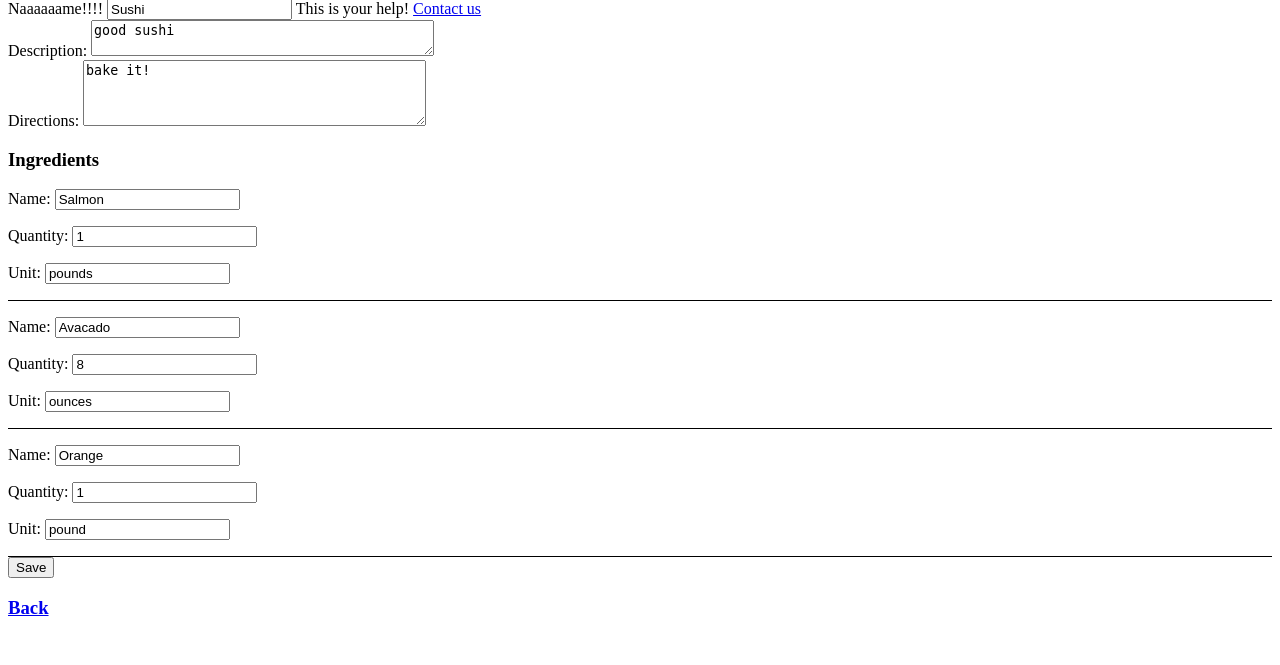
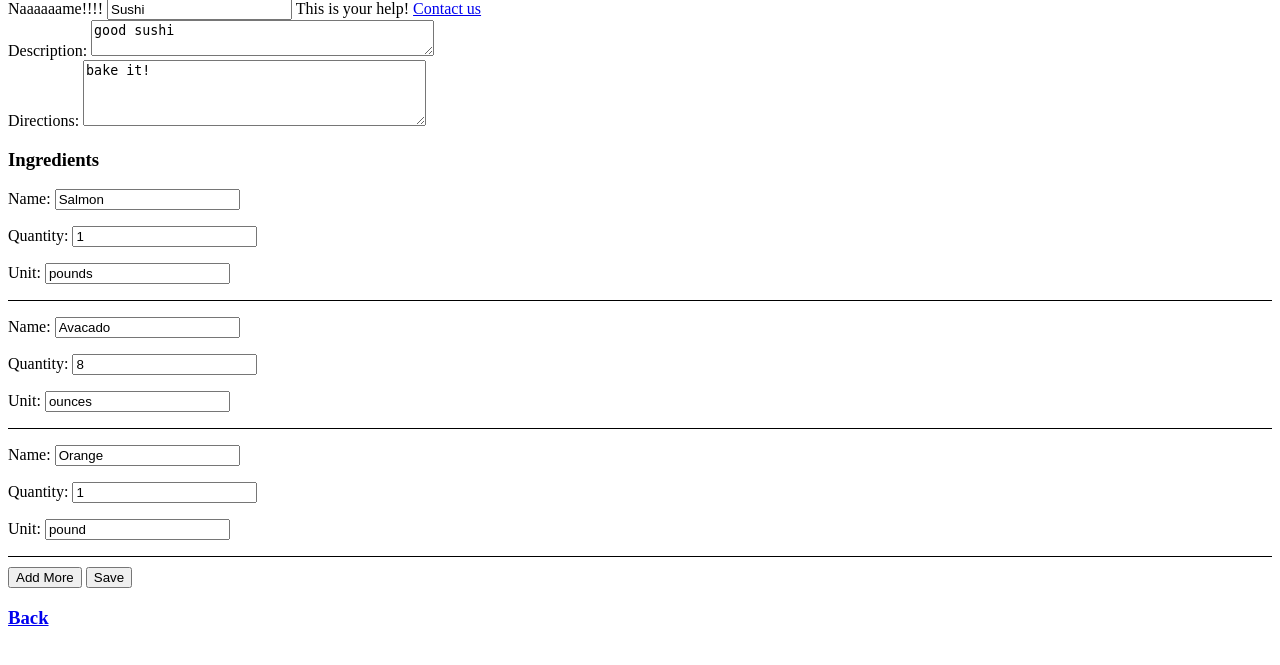
Before and after one commit to HomayoonAlimohammadi/DjangoProject, a Django app: page /pantry/recipes/1/edit/ in a window 1280 px wide. Shown: the part 81-746 px from the top of the page. Run offline with Django 3.2, Linux system fonts and the light colour scheme; a user stored in the database is signed in; data comes from the database, SQL or seed files in the repository; both versions use the stored data as it was after the commit.

Commit message:
Dynamic new Forms in a Django Formset  via JavaScript

```diff
--- a/Templates/Recipes/create-update.html
+++ b/Templates/Recipes/create-update.html
@@ -9,6 +9,9 @@
 <style>
     .ingredient-form {
         border-bottom: 1px solid black;
+    }
+    .hidden {
+        display: none
     }
 </style>
 {% if message %}
@@ -27,13 +30,46 @@
     {% if formset %}
     <h3>Ingredients</h3>
     {{ formset.management_form }}
-    {% for form in formset %}
-    <div class='ingredient-form'>
-        {{ form.as_p}}
+    <div id='ingredient-form-list'>
+        {% for form in formset %}
+        <div class='ingredient-form'>
+            {{ form.as_p}}
+        </div>
+        {% endfor %}
     </div>
-    {% endfor %}
+    <div id='empty-form' class='hidden'>{{ formset.empty_form.as_p }}</div>
+    <button id='add-more' type='button'>Add More</button>
     {% endif %}
-    <button type='Submit'>Save</button>
+    <button style='margin-top:10px;' type='Submit'>Save</button>
 </form>
 <h3><a href='../'>Back</a></h3>
+
+<script>
+    const addMoreBtn = document.getElementById('add-more')
+    const totalNewForms = document.getElementById('id_form-TOTAL_FORMS')
+
+    addMoreBtn.addEventListener('click', add_new_form)
+
+    function add_new_form(event) {
+        if (event) {
+            event.preventDefault() // we will no longer see a console log
+        }
+        const currentIngredientForms = document.getElementsByClassName('ingredient-form')
+        const currentFormCount = currentIngredientForms.length
+        const formCopyTarget = document.getElementById('ingredient-form-list')
+        // now add new empty form element to our html form
+        const copyEmptyFormEl = document.getElementById('empty-form').cloneNode(true)
+        // reset the form class
+        copyEmptyFormEl.setAttribute('class', 'ingredient-form')
+        // in order for it not to duplicate data
+        copyEmptyFormEl.setAttribute('id', `form-${currentFormCount}`)
+        const regex = new RegExp('__prefix__', 'g')
+        copyEmptyFormEl.innerHTML = copyEmptyFormEl.innerHTML.replace(regex, currentFormCount)
+        totalNewForms.setAttribute('value', currentFormCount + 1)
+        formCopyTarget.append(copyEmptyFormEl)
+    }
+
+
+</script>
+
 {% endblock %}
--- a/recipes/views.py
+++ b/recipes/views.py
@@ -58,8 +58,7 @@ def recipe_update_view(request, id=None):
         # formset.save() when you don't
         for form in formset:
             child = form.save(commit=False)
-            if child.recipe is None:
-                child.recipe = parent
+            child.recipe = parent
             child.save()
         context['message'] = 'Data Saved'
     return render(request, 'recipes/create-update.html', context=context)
```
Also changed, not shown: README.md, db.sqlite3.
